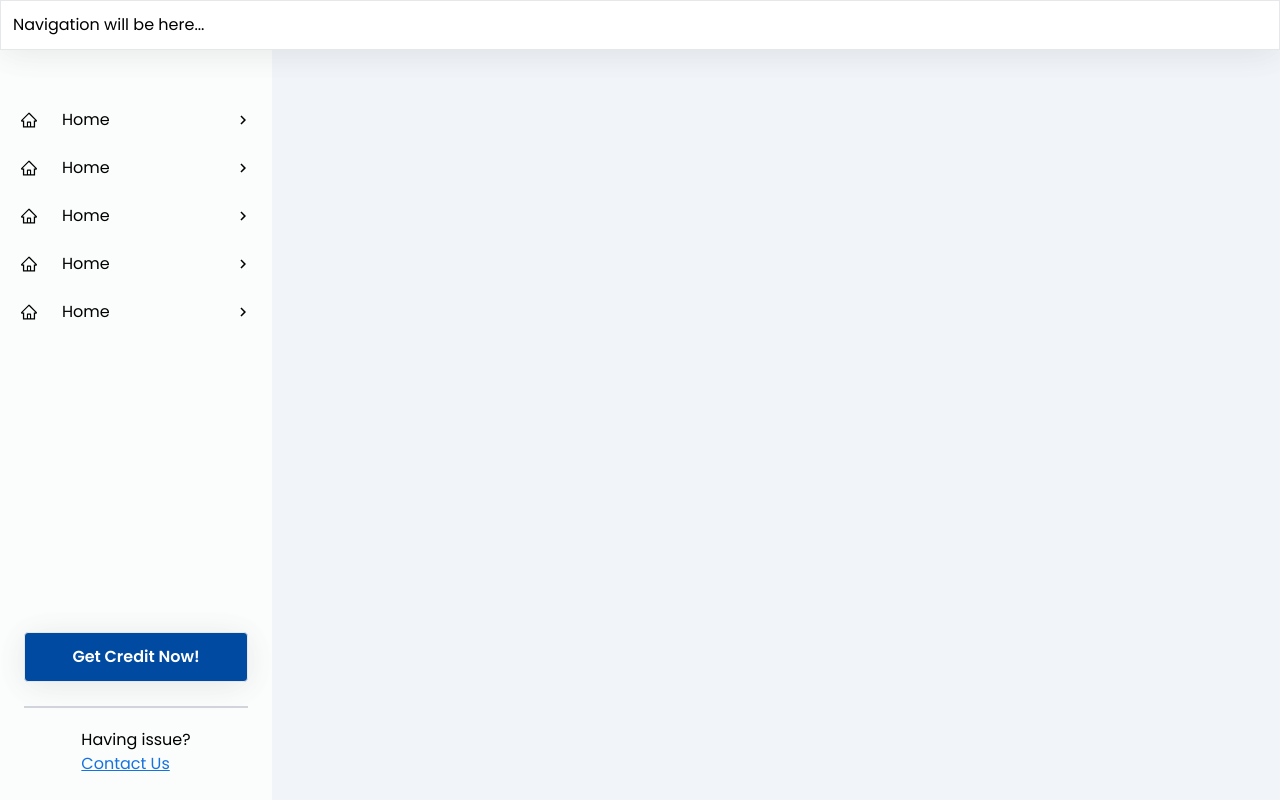
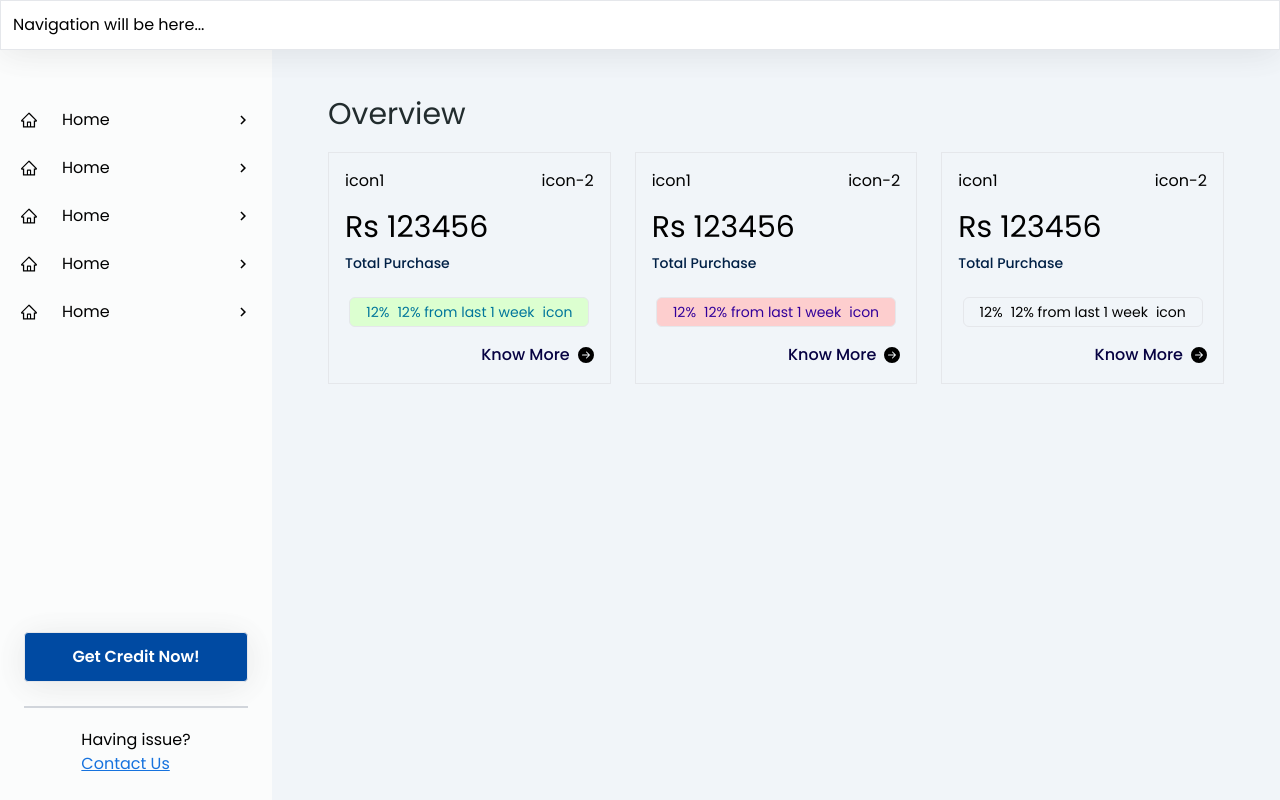
Before and after one commit to maheshpatil132/internship_frontend, a React (Create React App) app: page / in a window 1280 px wide. Built offline with nearby package versions, Linux system fonts and the light colour scheme.

Commit message:
added arrow

```diff
--- /dev/null
+++ b/src/components/BuyerBox.js
@@ -0,0 +1,27 @@
+import React from 'react'
+import {BsFillArrowRightCircleFill} from 'react-icons/bs'
+
+const BuyerBox = ({color}) => {
+  return (
+    <div className=' border flex flex-col p-4'>
+        <div className="icon_box flex justify-between">
+           <h1>icon1</h1>
+           <h2>icon-2</h2>
+        </div>
+        <div className="heading my-2">
+        <h1 className=' my-2 text-3xl'>Rs 123456</h1>
+        <h2 className=' text-sm font-medium text-buyer-small_heading '>Total Purchase</h2>
+        </div>
+        <div className={`growth ${color} flex items-center gap-2 mx-auto my-4 border px-4 py-1 rounded-md text-sm`}>
+            <span className="span_1">12%</span>
+            <span className="span_2">12% from last 1 week</span>
+            <span className='icon'>icon</span>
+        </div>
+        <div className='flex items-center justify-end gap-2 text-end text-base font-medium capitalize'><a href="/" className=' text-buyer-know_more'>Know more</a>
+         <BsFillArrowRightCircleFill size={16}/>
+        </div>
+    </div>
+  )
+}
+
+export default BuyerBox
--- a/src/components/Content.js
+++ b/src/components/Content.js
@@ -1,9 +1,16 @@
 import React from 'react'
+import BuyerBox from './BuyerBox'
+
 
 const Content = () => {
   return (
-    <div className=' flex-1'>
-
+    <div className=' flex-1 px-14'>
+      <h1 className=' mt-24 text-3xl text-buyer-heading mb-5 '>Overview</h1>
+      <div className="box_conteainer grid grid-cols-3 gap-6 ">
+       <BuyerBox color='button_1' />
+       <BuyerBox color='button_2'/>
+       <BuyerBox/>
+      </div>
     </div>
   )
 }
--- a/src/index.css
+++ b/src/index.css
@@ -39,3 +39,12 @@ body {
 .navbar{
   width: 272px;
 }
+
+.button_1{
+  color:  #00769B;
+  background-color: #DCFFD0;
+}
+.button_2{
+  color: #32009B;
+  background: #FDCECE;
+}
--- a/tailwind.config.js
+++ b/tailwind.config.js
@@ -13,7 +13,17 @@ module.exports = {
           'dash_board_primary':'#1672DE',
           'nav_dash':'#FBFCFC'
 
-        }
+        },
+        buyer : {
+          'primary':'#1672DE',
+          'heading':'#222C2E',
+          'button_1':'#DCFFD0',
+          'button_2':'#FDCECE',
+          'know_more':'#070242',
+          'small_heading':'#002046',
+          'button_1_text':' #00769B',
+        },
+
       },
       height:{
         code:{
```
